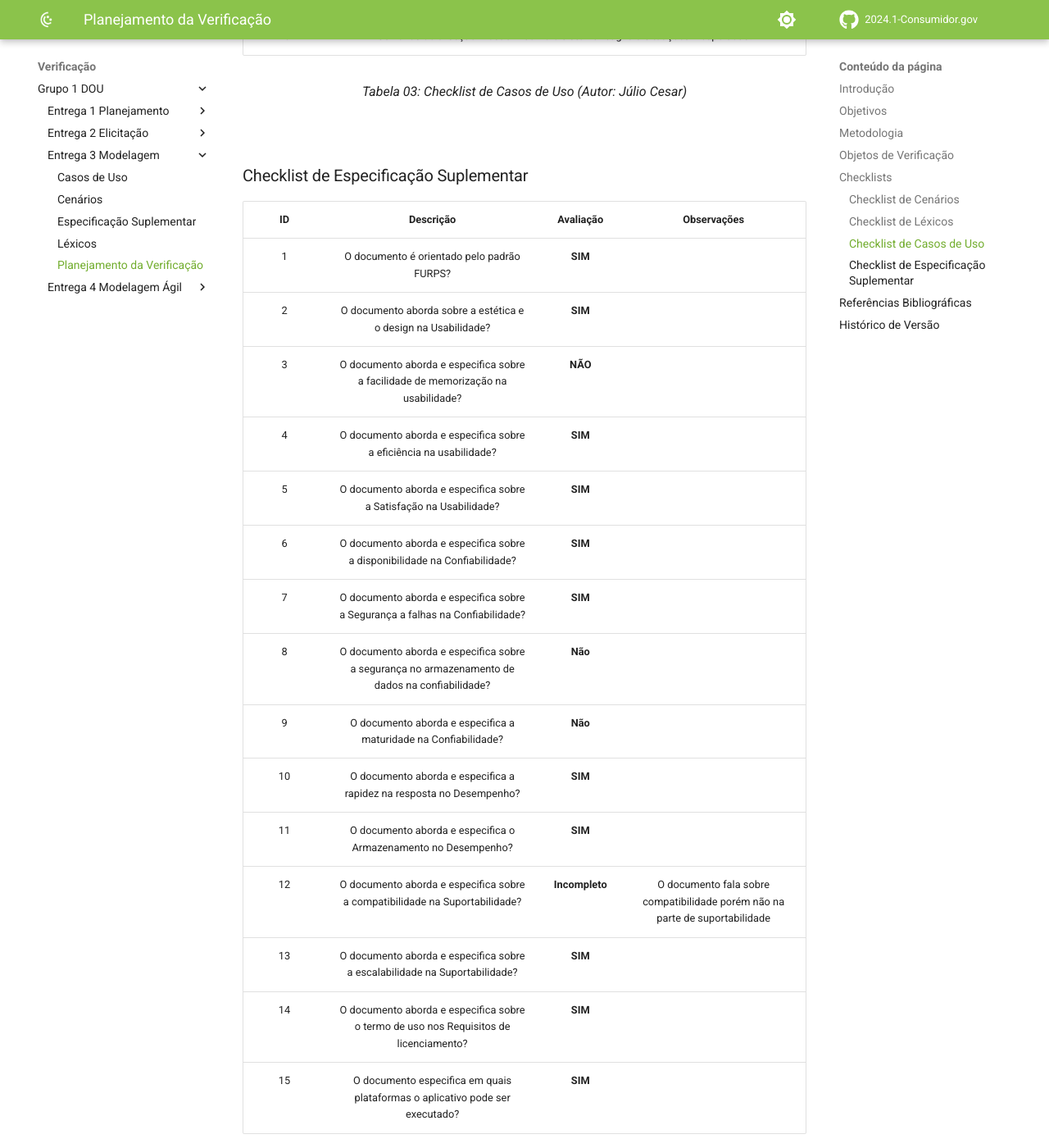
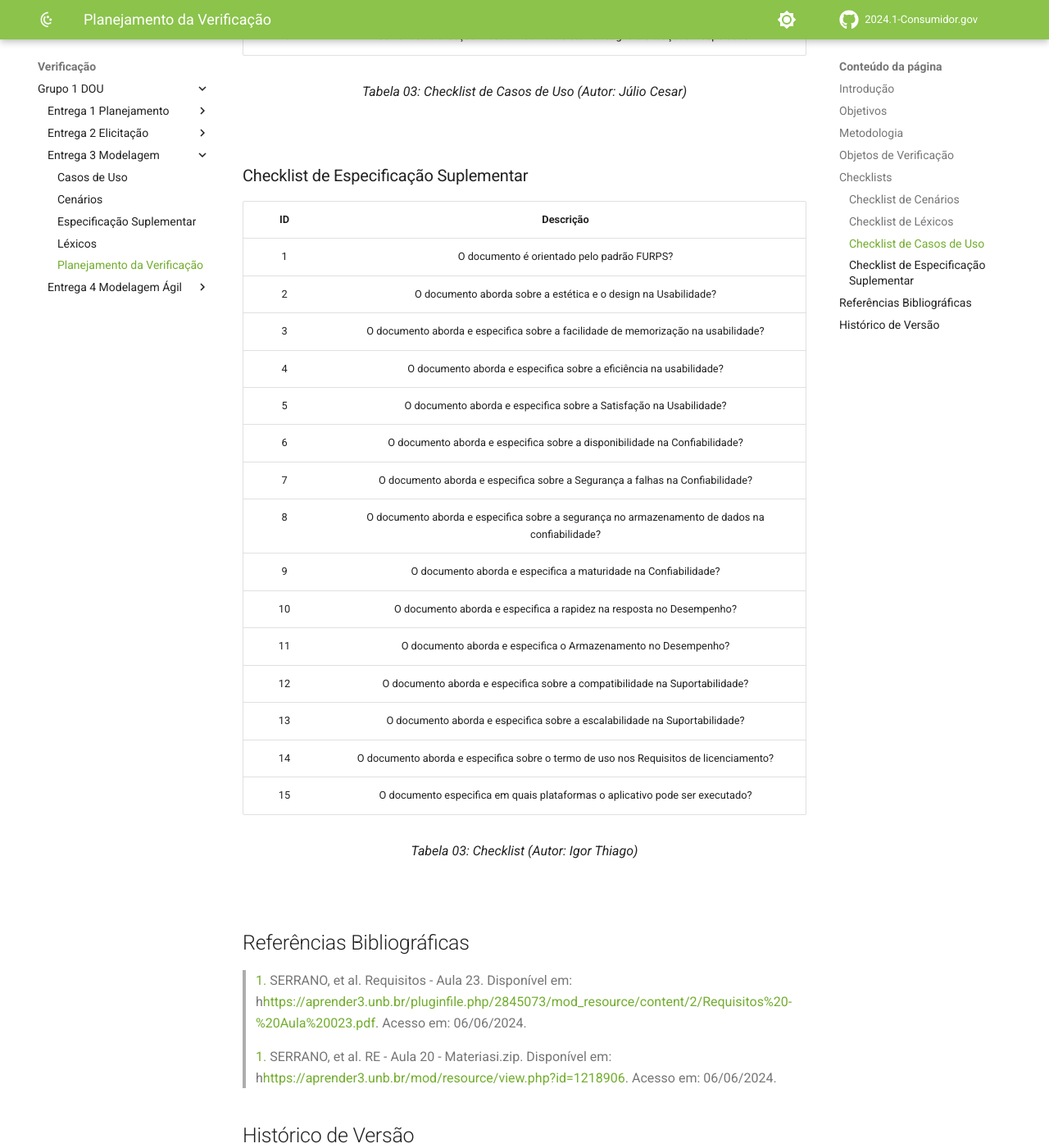
Before and after one commit to Requisitos-de-Software/2024.1-Grupo08, an MkDocs documentation site: the page built from docs/Verificação/Grupo 1 - DOU/Entrega 3 - Modelagem/planejamento.md, in a window 1280 px wide and 1400 px high, scrolled down 2944 px. Shown: the whole window at 82% size. Built offline with MkDocs 1.6.1 and Material for MkDocs 9.7.7, drawn with Linux system fonts in a browser that asks for light colours; comment, search, counter and statistics services are not loaded.

Commit message:
Update planejamento.md

```diff
--- a/docs/Verificação/Grupo 1 - DOU/Entrega 3 - Modelagem/planejamento.md
+++ b/docs/Verificação/Grupo 1 - DOU/Entrega 3 - Modelagem/planejamento.md
@@ -94,23 +94,23 @@
 
 ### Checklist de Especificação Suplementar
 
-| ID | Descrição | Avaliação | Observações |
-|:-:|:---:|:-:|:---:|
-| 1 | O documento é orientado pelo padrão FURPS? |**SIM**  |  |
-| 2 | O documento aborda sobre a estética e o design na Usabilidade? | **SIM** |  |
-| 3 | O documento aborda e especifica sobre a facilidade de memorização na usabilidade? | **NÃO** |  |
-| 4 | O documento aborda e especifica sobre a eficiência na usabilidade? |**SIM**  |  |
-| 5 | O documento aborda e especifica sobre a Satisfação na Usabilidade? | **SIM** |  |
-| 6 | O documento aborda e especifica sobre a disponibilidade na Confiabilidade? | **SIM** |  |
-| 7 | O documento aborda e especifica sobre a Segurança a falhas na Confiabilidade? | **SIM** |  |
-| 8 | O documento aborda e especifica sobre a segurança no armazenamento de dados na confiabilidade? | **Não** |  |
-| 9 | O documento aborda e especifica a maturidade na Confiabilidade? | **Não** |  |
-| 10 | O documento aborda e especifica a rapidez na resposta no Desempenho? | **SIM** |  |
-| 11 | O documento aborda e especifica o Armazenamento no Desempenho? | **SIM** |  |
+| ID | Descrição |
+|:-:|:---:|
+| 1 | O documento é orientado pelo padrão FURPS? |
+| 2 | O documento aborda sobre a estética e o design na Usabilidade? |
+| 3 | O documento aborda e especifica sobre a facilidade de memorização na usabilidade? |
+| 4 | O documento aborda e especifica sobre a eficiência na usabilidade? |
+| 5 | O documento aborda e especifica sobre a Satisfação na Usabilidade? |
+| 6 | O documento aborda e especifica sobre a disponibilidade na Confiabilidade? |
+| 7 | O documento aborda e especifica sobre a Segurança a falhas na Confiabilidade? |
+| 8 | O documento aborda e especifica sobre a segurança no armazenamento de dados na confiabilidade? |
+| 9 | O documento aborda e especifica a maturidade na Confiabilidade? |
+| 10 | O documento aborda e especifica a rapidez na resposta no Desempenho? |
+| 11 | O documento aborda e especifica o Armazenamento no Desempenho? |
 | 12 | O documento aborda e especifica sobre a compatibilidade na Suportabilidade? | **Incompleto** |  O documento fala sobre compatibilidade porém não na parte de suportabilidade |
-| 13 | O documento aborda e especifica sobre a escalabilidade na Suportabilidade? |**SIM**  |  |
-| 14 | O documento aborda e especifica sobre o termo de uso nos Requisitos de licenciamento? | **SIM** |  |
-| 15 | O documento especifica em quais plataformas o aplicativo pode ser executado? | **SIM** |  |
+| 13 | O documento aborda e especifica sobre a escalabilidade na Suportabilidade? |
+| 14 | O documento aborda e especifica sobre o termo de uso nos Requisitos de licenciamento? |
+| 15 | O documento especifica em quais plataformas o aplicativo pode ser executado? |
 
 <div align="center">
 <figcaption align="center">Tabela 03: Checklist (Autor: Igor Thiago)</figcaption>
```
